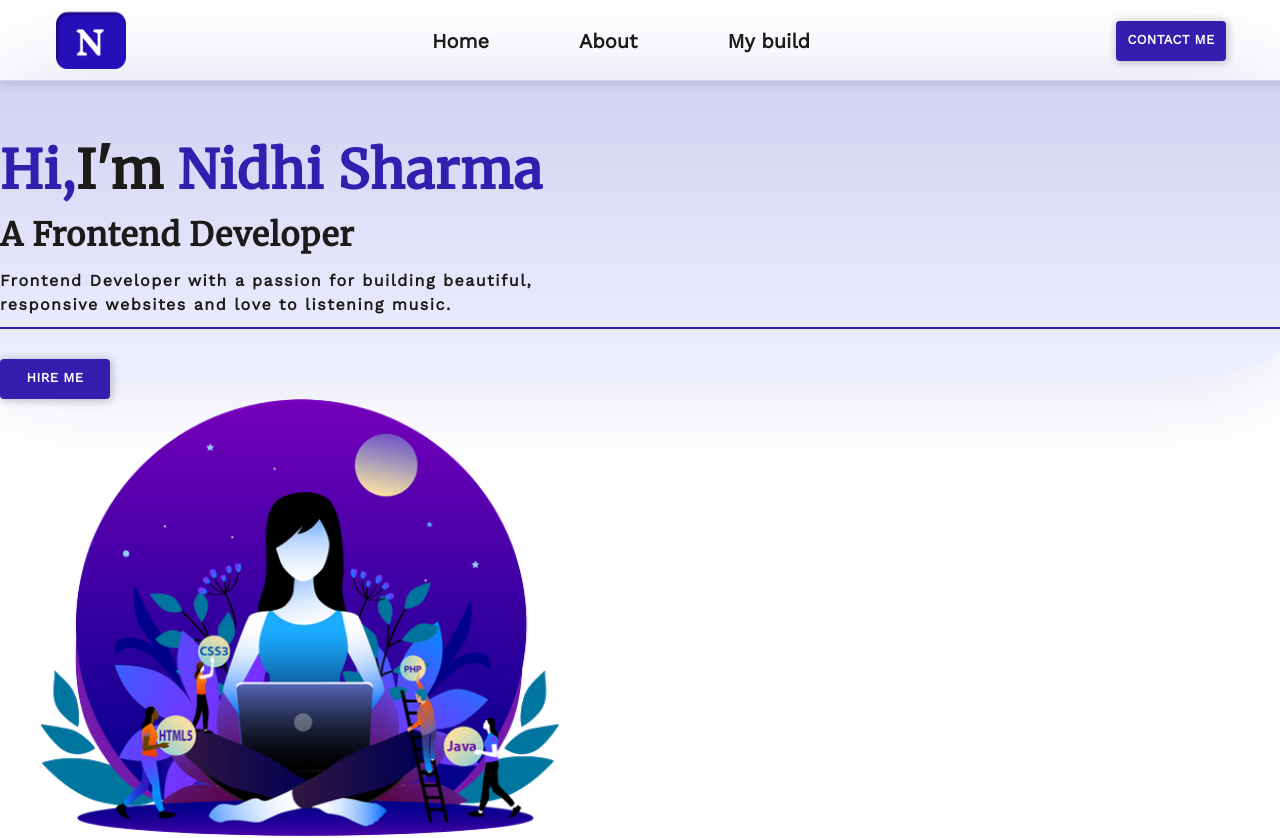
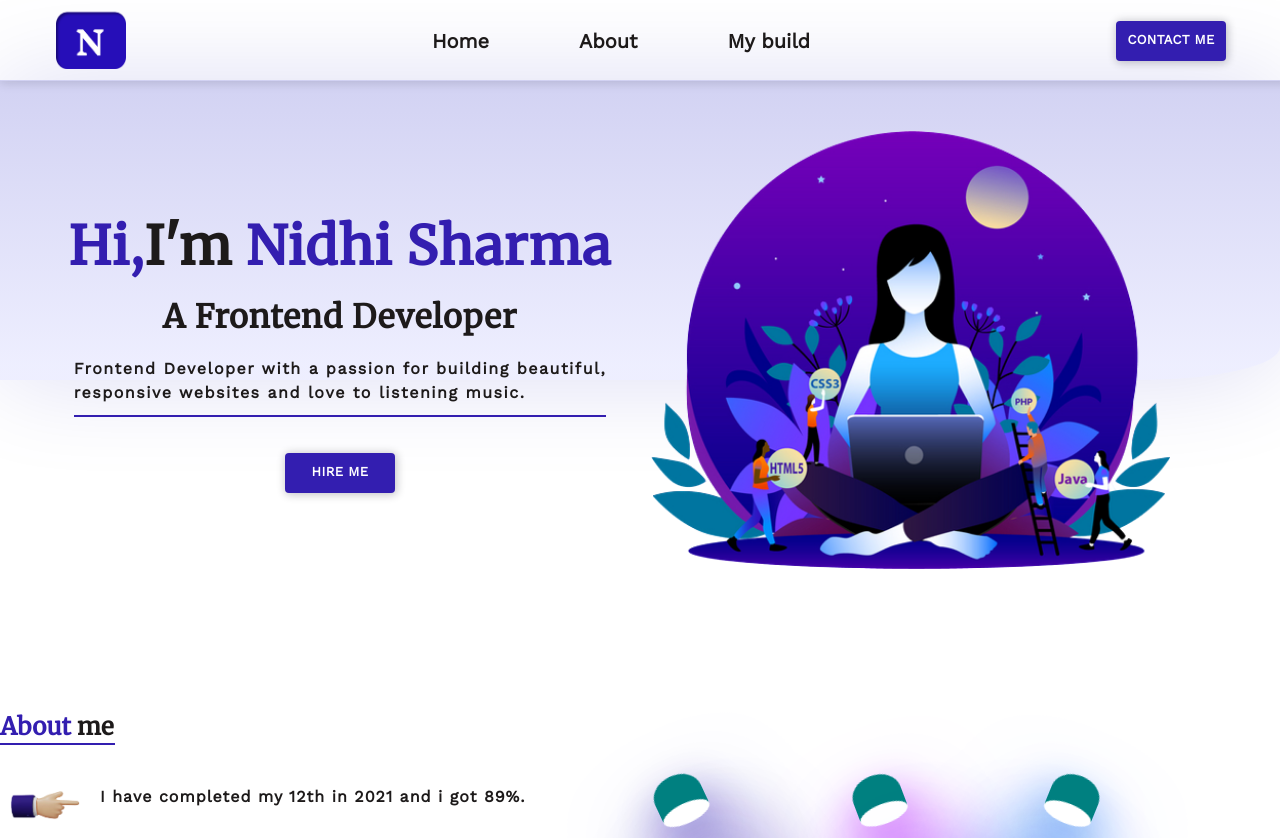
Before and after one commit to NidhiSharma63/portfolio, a React (Create React App) app: page / in a window 1280 px wide. Shown: the top 838 px of the page. Built offline with nearby package versions, Linux system fonts and the light colour scheme.

Commit message:
herobanner display flex bug fix

```diff
--- a/src/components/HeroBanner.jsx
+++ b/src/components/HeroBanner.jsx
@@ -10,7 +10,7 @@ const HeroBanner = () => {
   return (
     <>
       <Box
-        className='flex'
+        className='hero-banner-container'
         sx={{
           flexDirection:{xs:'column',md:'row'},
           margin:{xs:'50px',md:'50px 0px'},
@@ -18,7 +18,7 @@ const HeroBanner = () => {
         }}>
 
         <Box
-          className='flex'
+          className='hero-banner'
           gap='6px'>
            <ThemeProvider theme={heroTypography1}>
               <Typography
--- a/src/scss/main.css
+++ b/src/scss/main.css
@@ -141,6 +141,20 @@ body {
 
 .my-build:hover::after {
   width: 80px;
+}
+
+.hero-banner-container {
+  display: flex;
+  align-items: center;
+  justify-content: center;
+  flex-direction: column;
+}
+
+.hero-banner {
+  display: flex;
+  align-items: center;
+  justify-content: center;
+  flex-direction: column;
 }
 
 .bg {
--- a/src/scss/main.scss
+++ b/src/scss/main.scss
@@ -9,8 +9,6 @@
   4. My poject ==> my project section
   5. Contact me ==> Contact me
 */
-
-
 
 @import url('https://fonts.googleapis.com/css2?family=PT+Serif&display=swap');
 @import url('https://fonts.googleapis.com/css2?family=Roboto+Slab&display=swap');
@@ -123,6 +121,15 @@ body {
 }
 
 // HeroSection
+
+.hero-banner-container{
+  @include flexproperty($alignItem:center, $justifyContent:center, $flexDirection:column);
+}
+
+.hero-banner{
+  @include flexproperty($alignItem:center, $justifyContent:center, $flexDirection:column);
+}
+
 .bg {
   width: 100%;
   position: absolute;
@@ -144,7 +151,6 @@ body {
   height: 2px;
   background-color: var(--secondary-color);
 }
-
 
 // About section
 
```
Also changed, not shown: 1 other file (tests, documents, lock files or other folders).
